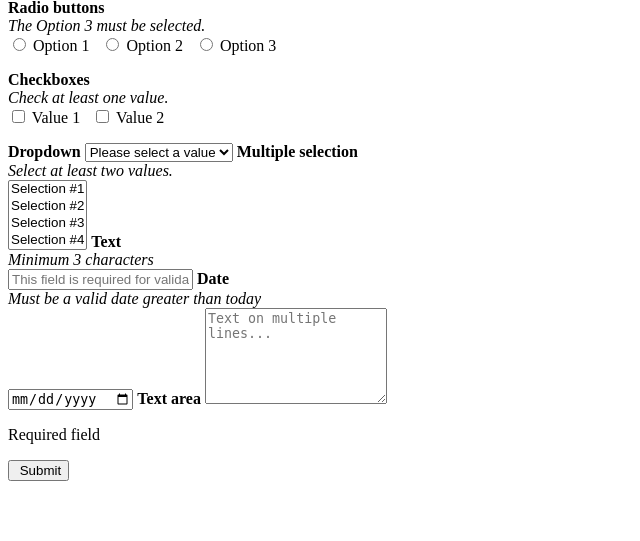
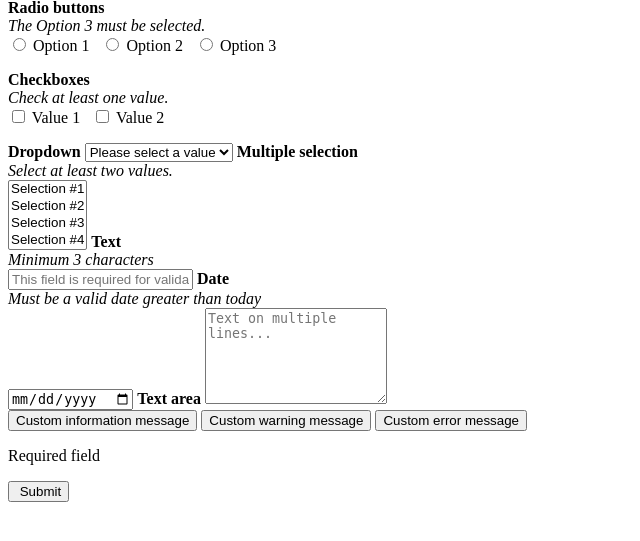
Before and after one commit to pascal-martinez/znetdk4mobile-demo, a PHP site: page /form.php in a window 1280 px wide. Shown: the part 120-661 px from the top of the page, without its empty margins (0-640 px from the left). Run offline with PHP 8.4, Linux system fonts and the light colour scheme; some libraries are stand-ins or nearby versions.

Commit message:
View content is centered

```diff
--- a/app/view/actionbuttons.php
+++ b/app/view/actionbuttons.php
@@ -1,9 +1,9 @@
-<div class="w3-panel w3-theme-l1">
+<div class="w3-content w3-panel w3-theme-l1">
     <h3><i class="fa fa-hand-pointer-o"></i> Action buttons</h3>
     <p>Action buttons are color rounded buttons displayed at the bottom right of the View area (see <a href="https://mobile.znetdk.fr/js-api#z4m-jsapi-buttons" target="_blank" rel="noopener">Action buttons</a>).</p>
 </div>
 <div class="w3-padding-16 w3-hide-small"></div>
-<div id="show-action-button">
+<div id="show-action-button" class="w3-content">
     <button class="w3-btn w3-section w3-mobile w3-red" data-type="add"><i class="fa fa-plus fa-lg"></i>&nbsp;Toggle Add button</button>
     <button class="w3-btn w3-section w3-mobile w3-green" data-type="refresh"><i class="fa fa-refresh fa-lg"></i>&nbsp;Toggle Refresh button</button>
     <button class="w3-btn w3-section w3-mobile w3-blue" data-type="search"><i class="fa fa-search fa-lg"></i>&nbsp;Toggle Search button</button>
--- a/app/view/ajaxloader.php
+++ b/app/view/ajaxloader.php
@@ -1,9 +1,9 @@
-<div class="w3-panel w3-theme-l1">
+<div class="w3-content w3-panel w3-theme-l1">
     <h3><i class="fa fa-spinner fa-pulse"></i> AJAX Loader</h3>
     <p>An animated icon is automatically displayed when executing an <a href="https://mobile.znetdk.fr/js-api#z4m-jsapi-ajax" target="_blank" rel="noopener">AJAX request</a>.</p>
 </div>
 <div class="w3-padding-24"></div>
-<div>
+<div class="w3-content">
     <button id="show-ajax-loader" class="w3-btn w3-block w3-section w3-theme-action"><i class="fa fa-spinner fa-lg"></i>&nbsp;Show AJAX Loader 5 seconds</button>
     <button id="show-ajax-loader-success" class="w3-btn w3-block w3-section w3-green"><i class="fa fa-spinner fa-lg"></i>&nbsp;AJAX request Succeeded</button>
     <button id="show-ajax-loader-fail" class="w3-btn w3-block w3-section w3-red"><i class="fa fa-spinner fa-lg"></i>&nbsp;AJAX request Failed</button>
--- a/app/view/anchors.php
+++ b/app/view/anchors.php
@@ -1,7 +1,8 @@
-<div class="w3-panel w3-theme-l1">
+<div class="w3-content w3-panel w3-theme-l1">
     <h3><i class="fa fa-anchor"></i> Anchors</h3>
     <p>Click the link below to go the anchor #3. The anchor is display by calling the <a href="https://mobile.znetdk.fr/js-api#z4m-jsapi-content-gotoanchor" target="_blank" rel="noopener">znetdkMobile.content.goToAnchor()</a> JS method.</p>
 </div>
+<div class="w3-content">
     <p><a href="javascript:void(0)" onclick="znetdkMobile.content.goToAnchor('anchor3');">Go to page anchor #3</a></p>
     <h3 id="anchor1">Anchor 1</h3>
     <p>Lorem ipsum dolor sit amet, consectetur adipiscing elit. Suspendisse aliquet ornare nulla ut varius. Etiam dui nulla, scelerisque eu pulvinar in, lacinia in purus. Praesent tempus vehicula turpis id semper. Praesent ultricies nisl purus, sit amet mattis turpis placerat pellentesque. Sed a consequat mi. Praesent id mauris ut tortor dapibus tempor id vitae magna. Sed suscipit diam a dapibus suscipit. Aliquam non mauris magna. Maecenas ac tortor ultricies lectus vestibulum convallis. Integer non mauris ac mi efficitur egestas. Nunc quis leo eget lectus imperdiet sollicitudin vitae vel augue. Sed et odio odio. Donec accumsan orci ut ullamcorper placerat. Donec ultrices erat id tempor commodo. Quisque at consectetur ex. Suspendisse nec augue at massa aliquam porttitor.</p>
@@ -33,6 +34,7 @@
     <p>Vestibulum et facilisis ligula. Donec maximus enim non pellentesque aliquam. Nullam hendrerit neque in molestie ultrices. In id libero consectetur, ullamcorper urna et, hendrerit ipsum. Etiam dapibus, augue ut fermentum pulvinar, turpis nisi porta nibh, vel tincidunt elit arcu quis felis. In suscipit elit a luctus pretium. Nullam dictum, mi vel viverra mollis, orci massa pellentesque lectus, in vulputate orci mi et leo. In gravida euismod ligula in tincidunt.</p>
     <p>Ut blandit nibh vel quam ullamcorper, nec suscipit diam viverra. Sed placerat massa ut tincidunt venenatis. Ut venenatis lorem eget hendrerit volutpat. Duis fermentum libero id lacus pellentesque bibendum. Donec non fringilla urna. Aenean porttitor, ipsum euismod suscipit facilisis, ipsum neque porta justo, et auctor neque eros a orci. Quisque tincidunt justo convallis cursus lacinia. Pellentesque et justo id orci porttitor convallis. In sit amet est non nibh auctor sollicitudin. Ut varius justo sed elementum tincidunt. Nunc mollis interdum ex eu ultrices.</p>
     <p>Pellentesque elementum sem ut ullamcorper imperdiet. Donec magna mi, laoreet et posuere ut, porttitor elementum libero. Morbi est velit, porttitor eu velit vitae, ornare mollis tellus. Vestibulum tristique facilisis auctor. Cras lacus nibh, lobortis quis tellus sed, suscipit gravida mauris. Donec pulvinar egestas neque, id varius dui. Nulla fringilla mauris at elementum ultrices. Nullam at eleifend felis. Vestibulum efficitur congue orci a pharetra. Donec fringilla aliquet orci, vitae commodo felis fermentum ut. Donec mattis luctus imperdiet. Duis elementum placerat lacus varius molestie. Maecenas volutpat quam et risus interdum, sed vehicula lectus lobortis.</p>
+</div>
 <script>
     znetdkMobile.action.setScrollUpButtonForView('anchors');
 </script>
--- a/app/view/autocomplete.php
+++ b/app/view/autocomplete.php
@@ -1,12 +1,12 @@
-<div class="w3-panel w3-theme-l1">
+<div class="w3-content w3-panel w3-theme-l1">
     <h3><i class="fa fa-i-cursor fa-fw"></i> Autocomplete</h3>
     <p>This view shows a demonstration of the <a href="https://mobile.znetdk.fr/js-api#z4m-jsapi-autocomplete" target="_blank" rel="noopener">Autocomplete JS API</a>.</p>
 </div>
-<div>
+<div class="w3-content">
     <input id="my-person-autocomplete" class="w3-input w3-border"
            type="search" placeholder="Enter the name of the person...">
 </div>
-<form id="my-person-autocomplete-form" class="w3-container w3-card-4 w3-theme-light w3-text-theme w3-margin-top">
+<form id="my-person-autocomplete-form" class="w3-content w3-container w3-card-4 w3-theme-light w3-text-theme w3-margin-top">
     <div class="w3-row w3-section">
         <div class="w3-col" style="width:50px"><i class="w3-xxlarge fa fa-user"></i></div>
         <div class="w3-rest">
--- a/app/view/download.php
+++ b/app/view/download.php
@@ -1,9 +1,9 @@
-<div class="w3-panel w3-theme-l1">
+<div class="w3-content w3-panel w3-theme-l1">
     <h3><i class="fa fa-download"></i> Download</h3>
     <p>Click the buttons below to <strong>download</strong> a <strong>PDF document</strong> and a <strong>picture</strong> in a new browser tab .</p>
     <p>Download is fired by a call to the <a href="https://mobile.znetdk.fr/js-api#z4m-jsapi-file-display" target="_blank" rel="noopener">znetdkMobile.file.display()</a> JS method and the URI for download is obtained through the <a href="https://mobile.znetdk.fr/php-api#z4m-phpapi-tools-geturifordownload" target="_blank" rel="noopener">\General::getURIforDownload()</a> PHP method.</p>
 </div>
-<div>
+<div class="w3-content">
     <button class="w3-btn w3-block w3-section w3-theme-action w3-hover-theme"
             onclick="znetdkMobile.file.display('<?php
             echo General::getURIforDownload('featurectrl', 'filename=document.pdf'); ?>');">
--- a/app/view/fonts.php
+++ b/app/view/fonts.php
@@ -1,9 +1,9 @@
-<div class="w3-panel w3-theme-l1">
+<div class="w3-content w3-panel w3-theme-l1">
     <h3><i class="fa fa-font"></i> Fonts</h3>
     <p>Customize the <strong>font</strong> of your application by choosing a <a href="https://fonts.google.com" target="_blank" rel="noopener">Google Fonts</a>.</p>
     <p>Set your font by configuring the <a href="https://mobile.znetdk.fr/settings#z4m-settings-theming-font" target="_blank" rel="noopener"><code>CFG_MOBILE_CSS_FONT</code></a> and <a href="https://mobile.znetdk.fr/settings#z4m-settings-theming-font-family" target="_blank" rel="noopener"><code>CFG_MOBILE_CSS_FONT_FAMILY</code></a> PHP constants in the <a href="https://mobile.znetdk.fr/settings#z4m-settings-theming" target="_blank" rel="noopener"><code>config.php</code></a> script of your application.</p>
 </div>
-<div id="choose-font"></div>
+<div id="choose-font" class="w3-content"></div>
 <script>
     var allFonts = ['Lato', 'Exo', 'Nunito', 'Cuprum', 'Chakra Petch',
         'Dosis', 'IBM Plex Sans', 'Poppins', 'Cantarell', 'Barlow'];
--- a/app/view/form.php
+++ b/app/view/form.php
@@ -1,11 +1,11 @@
-<div class="w3-panel w3-theme-l1">
+<div class="w3-content w3-panel w3-theme-l1">
     <h3><i class="fa fa-keyboard-o"></i> Form</h3>
     <p>Here is an example of form with <b>client-side</b> and <b>server-side</b> validation on <b>submit</b>.
         <br><b>Header is automatically hidden on scroll</b> by calling the <code><a href="https://mobile.znetdk.fr/js-api#z4m-jsapi-header-autohideonscroll" target="_blank" rel="noopener">znetdkMobile.header.autoHideOnScroll()</a></code> method.
         <br>See <a href="https://mobile.znetdk.fr/js-api#z4m-jsapi-form" target="_blank" rel="noopener">Form JS API</a> and <a href="https://mobile.znetdk.fr/php-api#z4m-phpapi-validation" target="_blank" rel="noopener">Data Validation</a>.
     </p>
 </div>
-<form id="znetdkm-form-demo" class="w3-theme-light" data-zdk-submit="FeatureCtrl:formsubmit">
+<form id="znetdkm-form-demo" class="w3-content w3-theme-light" data-zdk-submit="FeatureCtrl:formsubmit">
     <div class="w3-section">
         <!-- RADIO -->
         <div><b>Radio buttons</b> <i class="fa fa-asterisk w3-text-red"></i></div>
@@ -58,6 +58,11 @@
         <label><b>Text area</b>
             <textarea class="w3-input w3-margin-bottom w3-border" name="my_textarea" rows="6" placeholder="Text on multiple lines..."></textarea>
         </label>
+        <div class="w3-bar w3-margin-bottom">
+            <button class="info w3-button w3-blue w3-bar-item" type="button"><i class="fa fa-info-circle"></i> Custom information message</button>
+            <button class="warn w3-button w3-yellow w3-bar-item" type="button"><i class="fa fa-warning"></i> Custom warning message</button>
+            <button class="error w3-button w3-red w3-bar-item" type="button"><i class="fa fa-times-circle"></i> Custom error message</button>
+        </div>
         <p class="w3-right" aria-hidden="true"><i class="fa fa-asterisk w3-text-red"></i> Required field</p>
         <!-- SUBMIT -->
         <button class="w3-button w3-block w3-green w3-section w3-padding" type="submit"><i class="fa fa-check fa-lg"></i>&nbsp;Submit</button>
@@ -74,4 +79,19 @@
         znetdkMobile.header.autoHideOnScroll(false);
     }
 });
+$('#znetdkm-form-demo button.info').on('click', function(){
+    const formObj = z4m.form.make('#znetdkm-form-demo');
+    formObj.hideError();
+    formObj.showInfo('My custom information message.', false, true);
+});
+$('#znetdkm-form-demo button.warn').on('click', function(){
+    const formObj = z4m.form.make('#znetdkm-form-demo');
+    formObj.hideError();
+    formObj.showInfo('My custom warning message.', true, true);
+});
+$('#znetdkm-form-demo button.error').on('click', function(){
+    const formObj = z4m.form.make('#znetdkm-form-demo');
+    formObj.hideInfo();
+    formObj.showError('My custom error message.', null, true);
+});
 </script>
--- a/app/view/messages.php
+++ b/app/view/messages.php
@@ -1,8 +1,8 @@
-<div class="w3-panel w3-theme-l1">
+<div class="w3-content w3-panel w3-theme-l1">
     <h3><i class="fa fa-comment-o"></i> Messages</h3>
     <p>Click on a button below to show the <a href="https://mobile.znetdk.fr/js-api#z4m-jsapi-messages" target="_blank" rel="noopener">Messages JS API</a> in action.</p>
 </div>
-<div>
+<div class="w3-content">
     <button class="w3-btn w3-block w3-section w3-green"
             onclick="znetdkMobile.messages.showSnackbar('Message when success...');"><i class="fa fa-lg fa-check-circle"></i>&nbsp;Success</button>
     <button class="w3-btn w3-block w3-section w3-blue"
--- a/app/view/upload.php
+++ b/app/view/upload.php
@@ -1,8 +1,8 @@
-<div class="w3-panel w3-theme-l1">
+<div class="w3-content w3-panel w3-theme-l1">
     <h3><i class="fa fa-upload"></i> Upload</h3>
     <p>Here is an example of using the <a href="https://mobile.znetdk.fr/js-api#z4m-jsapi-form" target="_blank" rel="noopener">Form JS API</a> with <strong>multiple files uploaded</strong> in AJAX.</p>
 </div>
-<form id="znetdkm-upload-demo" class="w3-theme-light" novalidate data-zdk-submit="featurectrl:upload">
+<form id="znetdkm-upload-demo" class="w3-content w3-theme-light" novalidate data-zdk-submit="featurectrl:upload">
     <div class="w3-section">
         <label>
             <b>Files to upload</b> <i class="fa fa-asterisk w3-text-red"></i>
```
Also changed, not shown: app/view/colors.php (+15 -3 lines), app/view/loadcontentinmodal.php (+2 -13 lines). Lines whose indentation alone changed are shown as unchanged.
